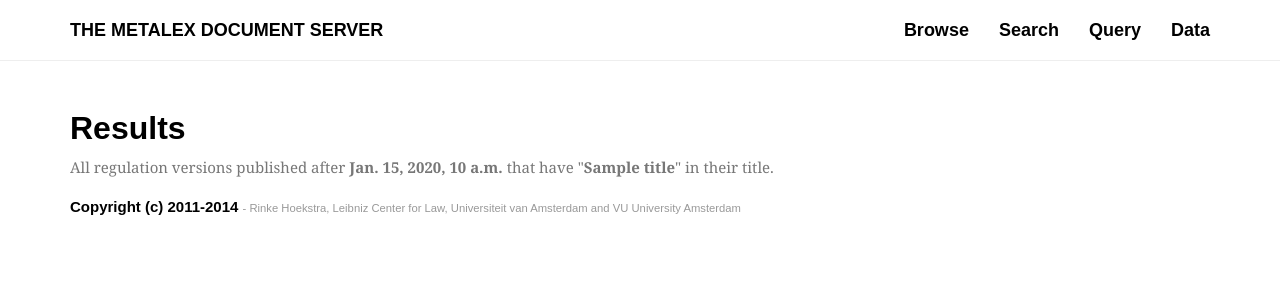
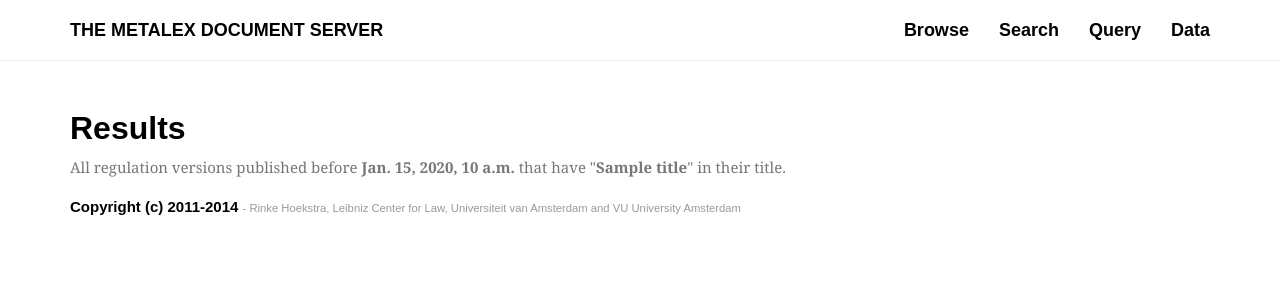
Before and after one commit to CENMetaLex/metalex-web-converter, a Django app: template src/metalex_web_converter/templates/results.html in a window 1280 px wide. Shown: the top 300 px of the page. Run offline with Django 3.2, Linux system fonts and the light colour scheme; the template is opened without the code that fills it: most values are stand-ins (such as "Sample title", 1, 10 or a date in 2020); some libraries are stand-ins or nearby versions; some web fonts are replaced.

Commit message:
after > before

```diff
--- a/src/metalex_web_converter/templates/results.html
+++ b/src/metalex_web_converter/templates/results.html
@@ -35,7 +35,7 @@ version 3.
 	<div class="col-lg-12">
 		<h2>Results</h2>
 
-		<p>All regulation versions published after <strong>{{ date }}</strong> that have "<strong>{{ title }}</strong>" in their title.<br/></p>
+		<p>All regulation versions published before <strong>{{ date }}</strong> that have "<strong>{{ title }}</strong>" in their title.<br/></p>
 
 
 		{% regroup results by title as title_list %}
```
